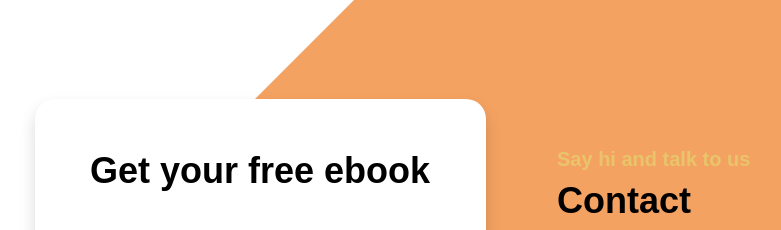
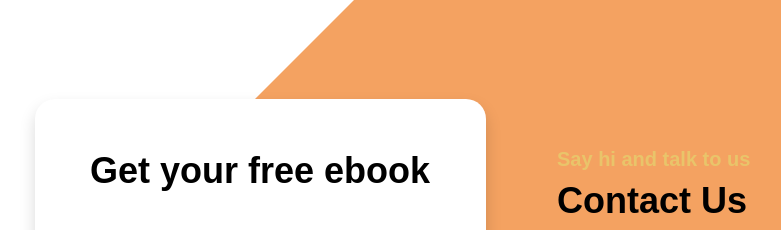
Before and after one commit to omkar192003/online-books, a PHP site: page / in a window 1280 px wide. Shown: the part 6270-6500 px from the top of the page, without its empty margins (95-876 px from the left). Run offline with PHP 8.4, Linux system fonts and the light colour scheme; some web fonts are replaced.

Commit message:
Update index.php

```diff
--- a/index.php
+++ b/index.php
@@ -431,7 +431,7 @@ https://templatemo.com/tm-588-ebook-landing
                                     </div>
 
                                     <div class="input-group mb-4">
-                                        <input type="email" name="ebook-email" id="ebook-email" pattern="[^ @]*@[^ @]*" class="form-control" placeholder="your@company.com" aria-label="ebook-form-email" aria-describedby="basic-addon2" required="">
+                                        <input type="email" name="ebook-email" id="ebook-email" pattern="[^ @]*@[^ @]*" class="form-control" placeholder="your @gmail" aria-label="ebook-form-email" aria-describedby="basic-addon2" required="">
 
                                         <span class="input-group-text" id="basic-addon2">
                                             <i class="custom-form-icon bi-envelope"></i>
@@ -448,7 +448,7 @@ https://templatemo.com/tm-588-ebook-landing
                         <div class="col-lg-6 col-12">
                             <h6 class="mt-5">Say hi and talk to us</h6>
 
-                            <h2 class="mb-4">Contact</h2>
+                            <h2 class="mb-4">Contact Us</h2>
 
                             <p class="mb-3">
                                 <i class="bi-geo-alt me-2"></i>
```
